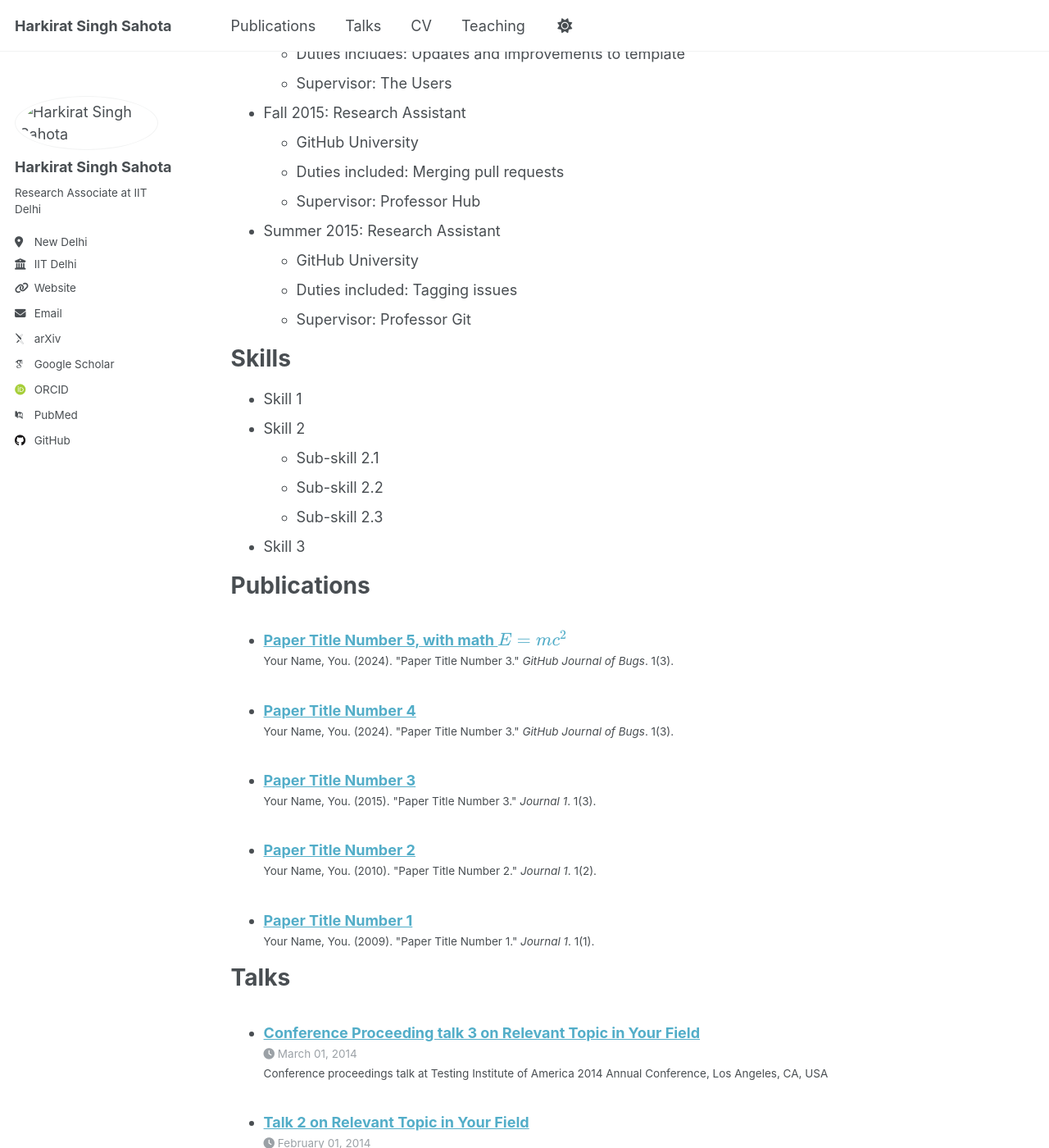
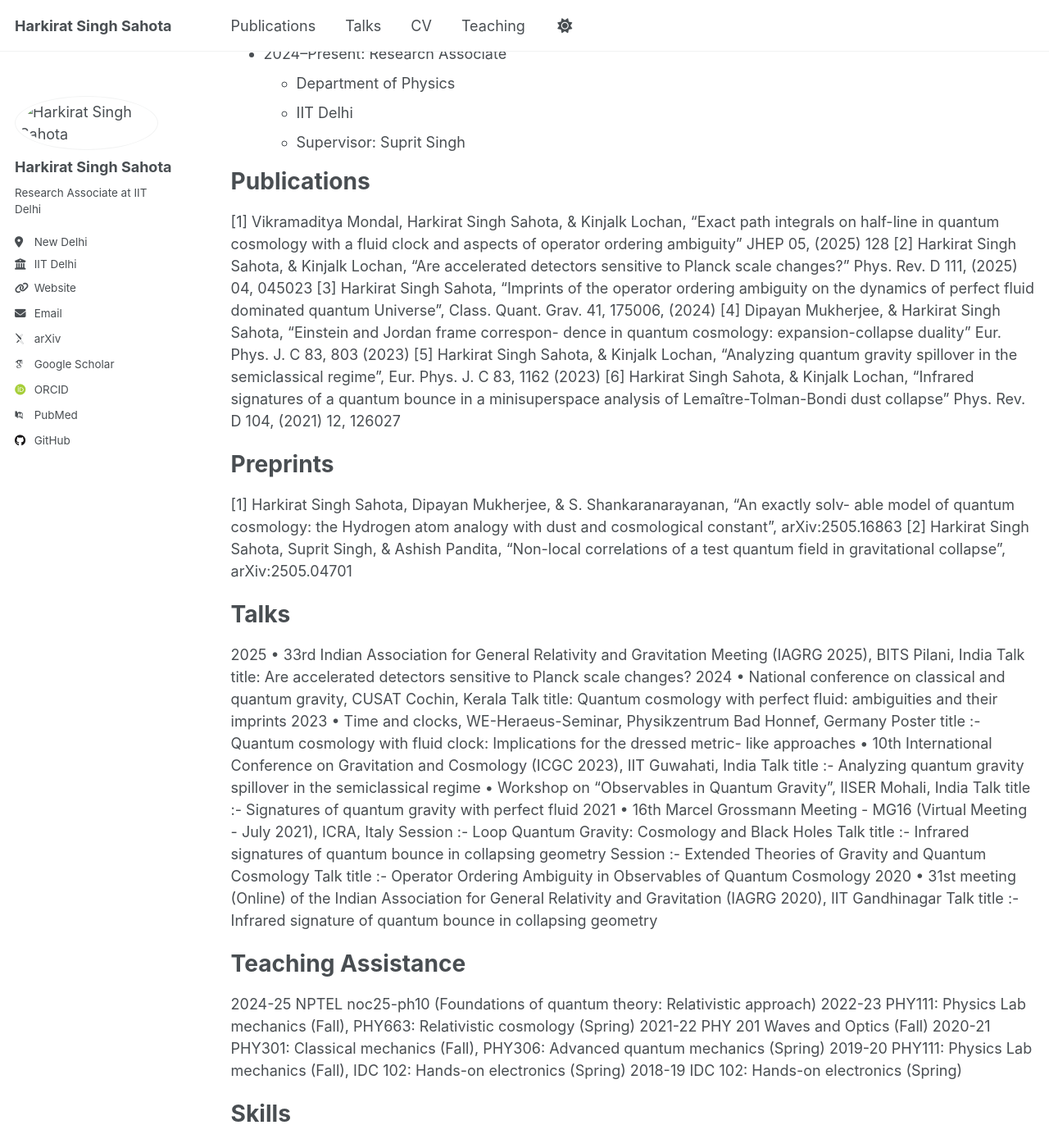
Before and after one commit to harkiratss/harkiratss.github.io, a Jekyll site: the page built from _pages/cv.md, in a window 1280 px wide and 1400 px high, scrolled down 382 px. Shown: the whole window at 82% size. Built offline with Jekyll 4.4.1, drawn with Linux system fonts in a browser that asks for light colours; some web fonts are replaced; some of the changed text lies outside the part shown.

Commit message:
Update cv.md
CV till June 2025

```diff
--- a/_pages/cv.md
+++ b/_pages/cv.md
@@ -11,54 +11,78 @@ redirect_from:
 
 Education
 ======
-* Ph.D in Version Control Theory, GitHub University, 2018 (expected)
-* M.S. in Jekyll, GitHub University, 2014
-* B.S. in GitHub, GitHub University, 2012
+* Ph.D in Department of Physical Sciences, IISER Mohali, 2024
+  * Thesis title: Quantum gravity with perfect fluid: ambiguities and their imprints
+  * Supervisor: Kinjalk Lochan
+* M.S. in Department of Physics, Panjab University, Chandigarh, India, 2017
+* B.S. in JCDAV College, Dasuya, Punjab, India
 
 Work experience
 ======
-* Spring 2024: Academic Pages Collaborator
-  * GitHub University
-  * Duties includes: Updates and improvements to template
-  * Supervisor: The Users
+* 2024--Present: Research Associate
+  * Department of Physics
+  * IIT Delhi
+  * Supervisor: Suprit Singh
 
-* Fall 2015: Research Assistant
-  * GitHub University
-  * Duties included: Merging pull requests
-  * Supervisor: Professor Hub
+Publications
+======
+ [1] Vikramaditya Mondal, Harkirat Singh Sahota, & Kinjalk Lochan, “Exact path integrals
+     on half-line in quantum cosmology with a fluid clock and aspects of operator ordering
+     ambiguity” JHEP 05, (2025) 128
+[2] Harkirat Singh Sahota, & Kinjalk Lochan, “Are accelerated detectors sensitive to Planck
+    scale changes?” Phys. Rev. D 111, (2025) 04, 045023
+[3] Harkirat Singh Sahota, “Imprints of the operator ordering ambiguity on the dynamics
+    of perfect fluid dominated quantum Universe”, Class. Quant. Grav. 41, 175006, (2024)
+[4] Dipayan Mukherjee, & Harkirat Singh Sahota, “Einstein and Jordan frame correspon-
+    dence in quantum cosmology: expansion-collapse duality” Eur. Phys. J. C 83, 803 (2023)
+[5] Harkirat Singh Sahota, & Kinjalk Lochan, “Analyzing quantum gravity spillover in the
+    semiclassical regime”, Eur. Phys. J. C 83, 1162 (2023)
+[6] Harkirat Singh Sahota, & Kinjalk Lochan, “Infrared signatures of a quantum bounce
+    in a minisuperspace analysis of Lemaître-Tolman-Bondi dust collapse” Phys. Rev. D 104,
+    (2021) 12, 126027
 
-* Summer 2015: Research Assistant
-  * GitHub University
-  * Duties included: Tagging issues
-  * Supervisor: Professor Git
+Preprints
+======
+[1] Harkirat Singh Sahota, Dipayan Mukherjee, & S. Shankaranarayanan, “An exactly solv-
+    able model of quantum cosmology: the Hydrogen atom analogy with dust and cosmological
+    constant”, arXiv:2505.16863
+[2] Harkirat Singh Sahota, Suprit Singh, & Ashish Pandita, “Non-local correlations of a
+    test quantum field in gravitational collapse”, arXiv:2505.04701
+
+Talks
+======
+2025 • 33rd Indian Association for General Relativity and Gravitation Meeting (IAGRG 2025),
+       BITS Pilani, India
+       Talk title: Are accelerated detectors sensitive to Planck scale changes?
+2024 • National conference on classical and quantum gravity, CUSAT Cochin, Kerala
+       Talk title: Quantum cosmology with perfect fluid: ambiguities and their imprints
+2023 • Time and clocks, WE-Heraeus-Seminar, Physikzentrum Bad Honnef, Germany
+       Poster title :- Quantum cosmology with fluid clock: Implications for the dressed metric-
+                       like approaches
+     • 10th International Conference on Gravitation and Cosmology (ICGC 2023), IIT Guwahati, India
+       Talk title :- Analyzing quantum gravity spillover in the semiclassical regime
+     • Workshop on “Observables in Quantum Gravity”, IISER Mohali, India
+       Talk title :- Signatures of quantum gravity with perfect fluid
+2021 • 16th Marcel Grossmann Meeting - MG16 (Virtual Meeting - July 2021), ICRA, Italy
+       Session :- Loop Quantum Gravity: Cosmology and Black Holes
+       Talk title :- Infrared signatures of quantum bounce in collapsing geometry
+       Session :- Extended Theories of Gravity and Quantum Cosmology
+       Talk title :- Operator Ordering Ambiguity in Observables of Quantum Cosmology
+2020 • 31st meeting (Online) of the Indian Association for General Relativity and Gravitation
+       (IAGRG 2020), IIT Gandhinagar
+       Talk title :- Infrared signature of quantum bounce in collapsing geometry
+
+Teaching Assistance
+======
+2024-25 NPTEL noc25-ph10 (Foundations of quantum theory: Relativistic approach)
+2022-23 PHY111: Physics Lab mechanics (Fall), PHY663: Relativistic cosmology (Spring)
+2021-22 PHY 201 Waves and Optics (Fall)
+2020-21 PHY301: Classical mechanics (Fall), PHY306: Advanced quantum mechanics (Spring)
+2019-20 PHY111: Physics Lab mechanics (Fall), IDC 102: Hands-on electronics (Spring)
+2018-19 IDC 102: Hands-on electronics (Spring)
 
 Skills
 ======
-* Skill 1
-* Skill 2
-  * Sub-skill 2.1
-  * Sub-skill 2.2
-  * Sub-skill 2.3
-* Skill 3
-
-Publications
-======
-  <ul>{% for post in site.publications reversed %}
-    {% include archive-single-cv.html %}
-  {% endfor %}</ul>
-
-Talks
-======
-  <ul>{% for post in site.talks reversed %}
-    {% include archive-single-talk-cv.html  %}
-  {% endfor %}</ul>
-
-Teaching
-======
-  <ul>{% for post in site.teaching reversed %}
-    {% include archive-single-cv.html %}
-  {% endfor %}</ul>
-
-Service and leadership
-======
-* Currently signed in to 43 different slack teams
+* Programming Languages: Mathematica, C/C++, Python, Julia
+* Operating systems: GNU/Linux, Windows
+* Typesetting Software: LATEX
```
